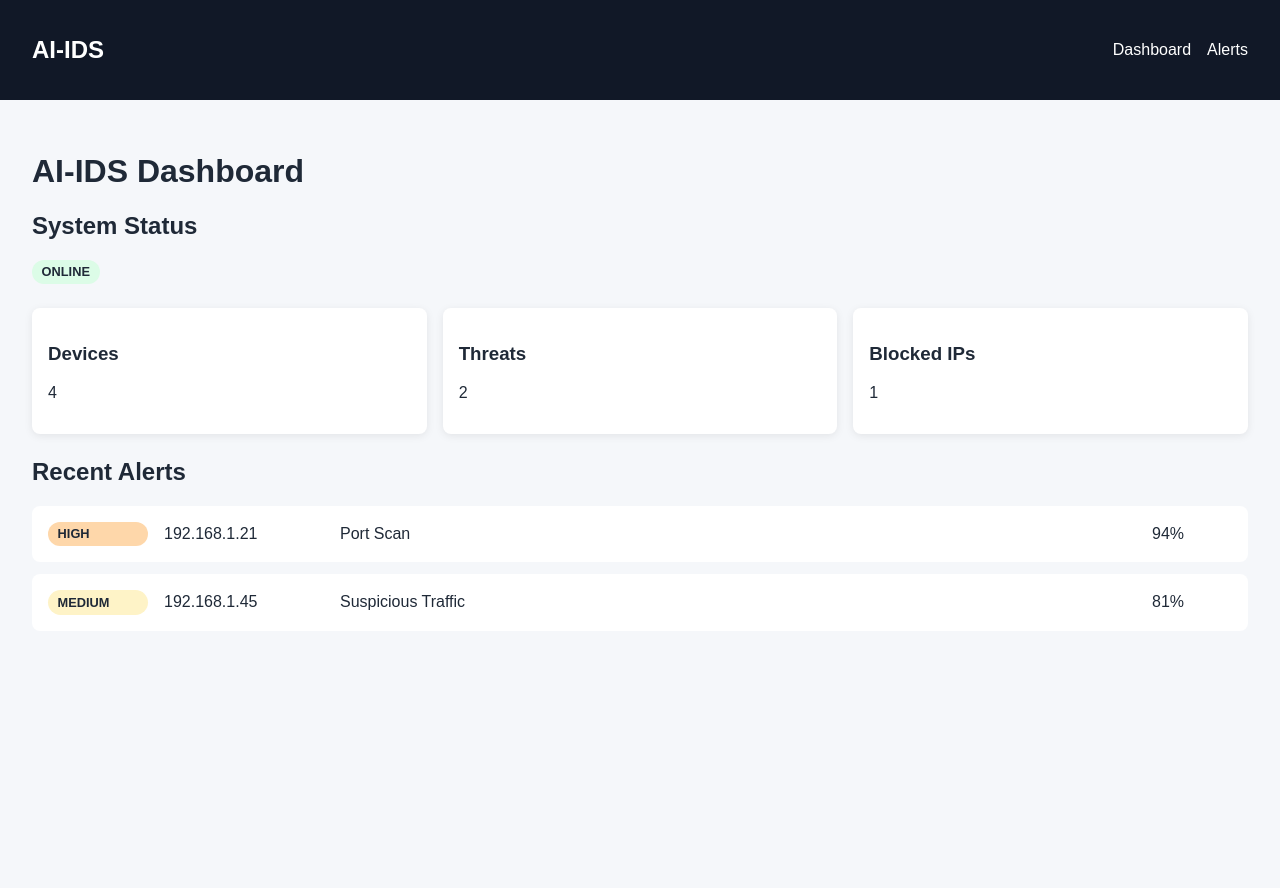
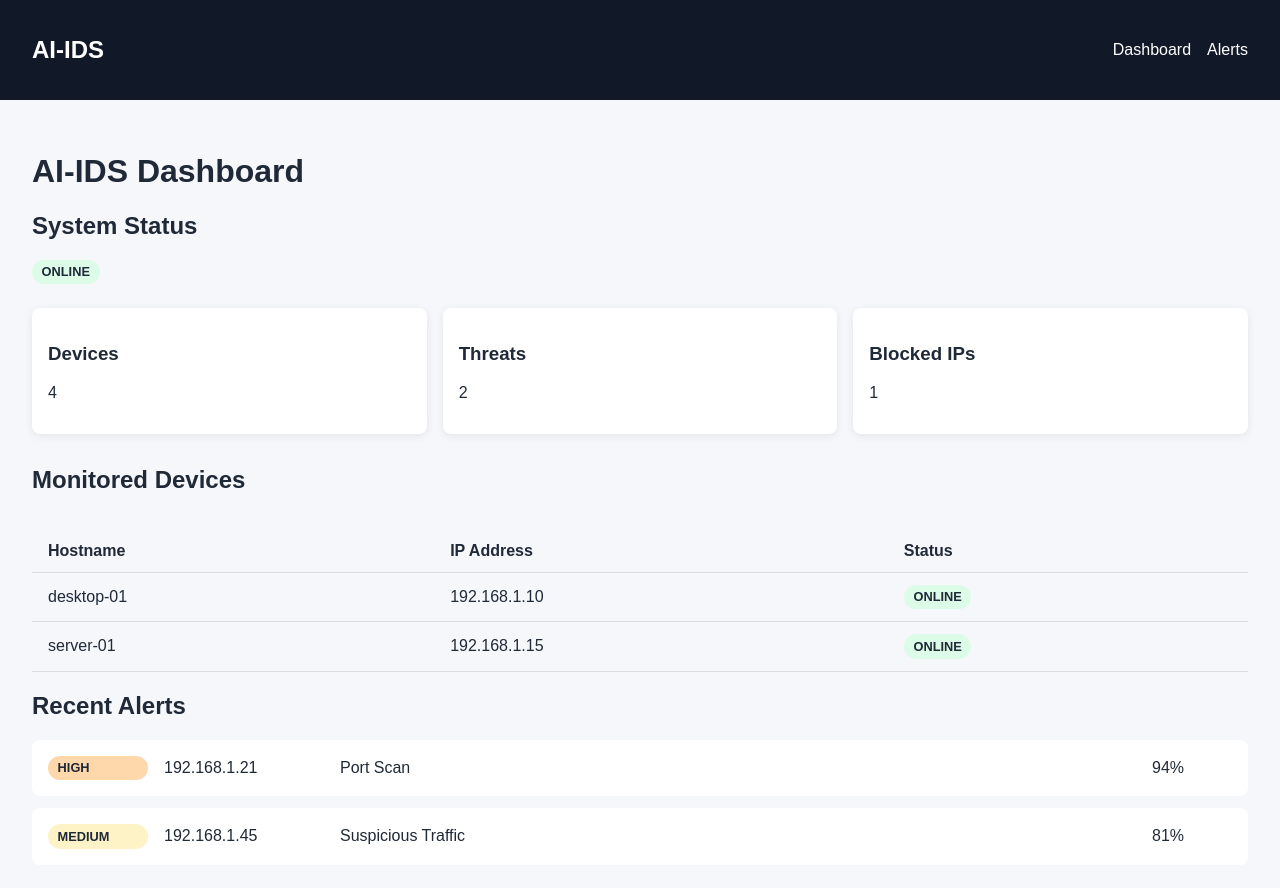
Before and after one commit to samahorro/AI-Intrusion-Detection-System, a React (Vite) app in the folder frontend/: page / in a window 1280 px wide. Shown: the top 888 px of the page. Before the commit the page ends 800 px from the top, so only its background shows below. Built offline with nearby package versions, Linux system fonts and the light colour scheme.

Commit message:
feat: add reusable IDS device table for KAN-18

```diff
--- a/frontend/src/App.css
+++ b/frontend/src/App.css
@@ -104,3 +104,37 @@ body {
   display: grid;
   gap: 1rem;
 }
+
+.devices-section {
+  margin-top: 2rem;
+}
+
+.device-table-wrapper {
+  width: 100%;
+  overflow-x: auto;
+}
+
+.device-table {
+  width: 100%;
+  border-collapse: collapse;
+  margin-top: 1rem;
+}
+
+.device-table th,
+.device-table td {
+  padding: 0.75rem 1rem;
+  text-align: left;
+  border-bottom: 1px solid #ddd;
+}
+
+.device-table th {
+  font-weight: 600;
+}
+
+.device-table tbody tr:hover {
+  background-color: rgba(0, 0, 0, 0.04);
+}
+
+.device-table-empty {
+  padding: 1rem 0;
+}
--- /dev/null
+++ b/frontend/src/components/monitoring/DeviceTable.tsx
@@ -0,0 +1,44 @@
+import type { Device } from "../../types/monitoring";
+import StatusBadge from "./StatusBadge";
+
+interface DeviceTableProps {
+  devices: Device[];
+}
+
+export default function DeviceTable({
+  devices,
+}: DeviceTableProps) {
+  if (devices.length === 0) {
+    return (
+      <div className="device-table-empty">
+        No monitored devices found.
+      </div>
+    );
+  }
+
+  return (
+    <div className="device-table-wrapper">
+      <table className="device-table">
+        <thead>
+          <tr>
+            <th>Hostname</th>
+            <th>IP Address</th>
+            <th>Status</th>
+          </tr>
+        </thead>
+
+        <tbody>
+          {devices.map((device) => (
+            <tr key={device.id}>
+              <td>{device.hostname}</td>
+              <td>{device.ip}</td>
+              <td>
+                <StatusBadge status={device.status} />
+              </td>
+            </tr>
+          ))}
+        </tbody>
+      </table>
+    </div>
+  );
+}
--- a/frontend/src/pages/Dashboard.tsx
+++ b/frontend/src/pages/Dashboard.tsx
@@ -1,8 +1,11 @@
+import DeviceTable from "../components/monitoring/DeviceTable";
 import MetricCard from "../components/monitoring/MetricCard";
 import StatusBadge from "../components/monitoring/StatusBadge";
 import ThreatBadge from "../components/monitoring/ThreatBadge";
+
 import {
   alerts,
+  devices,
   systemStatus,
 } from "../data/mockData";
 
@@ -31,6 +34,12 @@ export default function Dashboard() {
         />
       </section>
 
+      <section className="devices-section">
+        <h2>Monitored Devices</h2>
+
+        <DeviceTable devices={devices} />
+      </section>
+
       <section>
         <h2>Recent Alerts</h2>
 
--- a/frontend/src/services/apiClient.ts
+++ b/frontend/src/services/apiClient.ts
@@ -27,7 +27,11 @@ export class ApiClientError extends Error {
 }
 
 export class ApiClient {
-  constructor(private readonly transport: ApiTransport) {}
+  private readonly transport: ApiTransport;
+
+  constructor(transport: ApiTransport) {
+    this.transport = transport;
+  }
 
   get<T>(
     path: string,
```
Also changed, not shown: frontend/src/services/fetchTransport.ts (+5 -3 lines).
